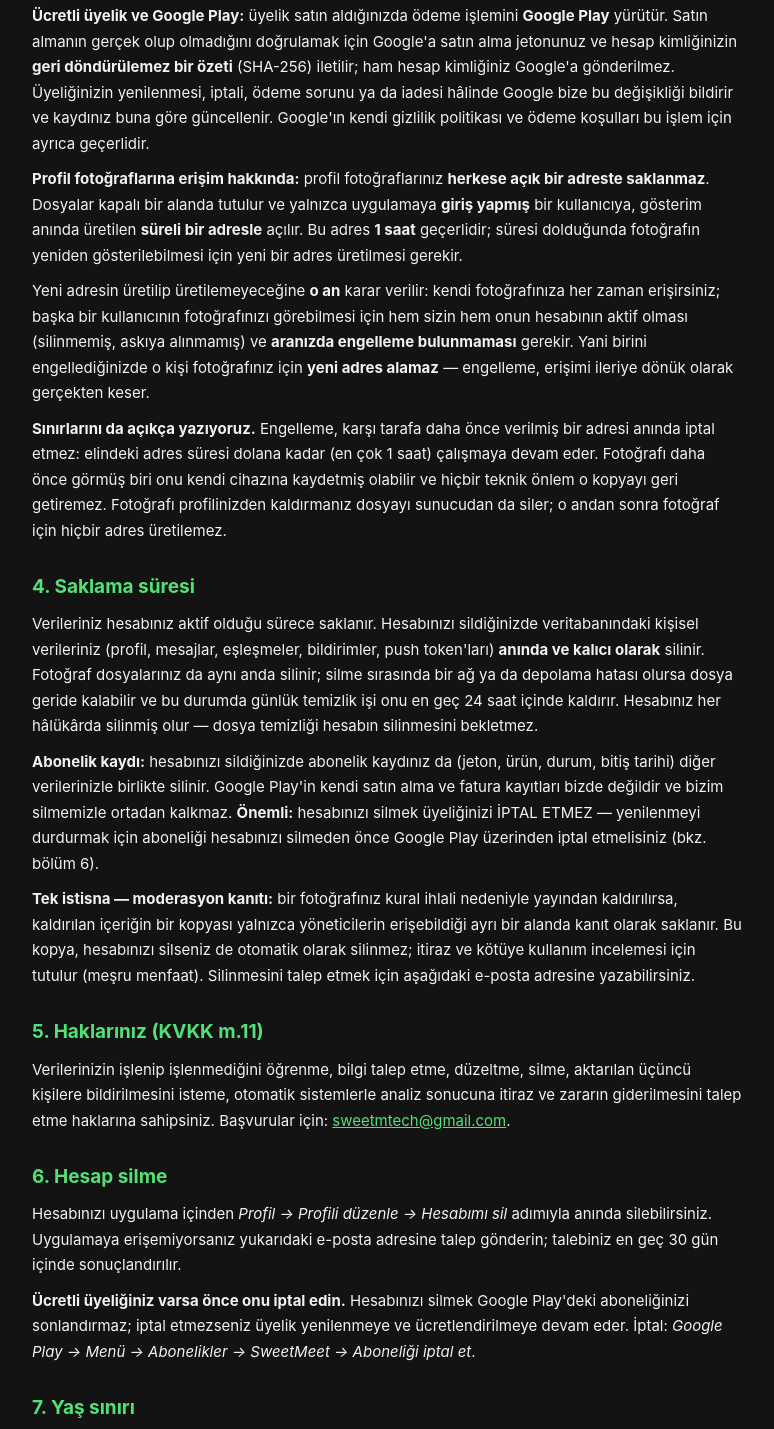
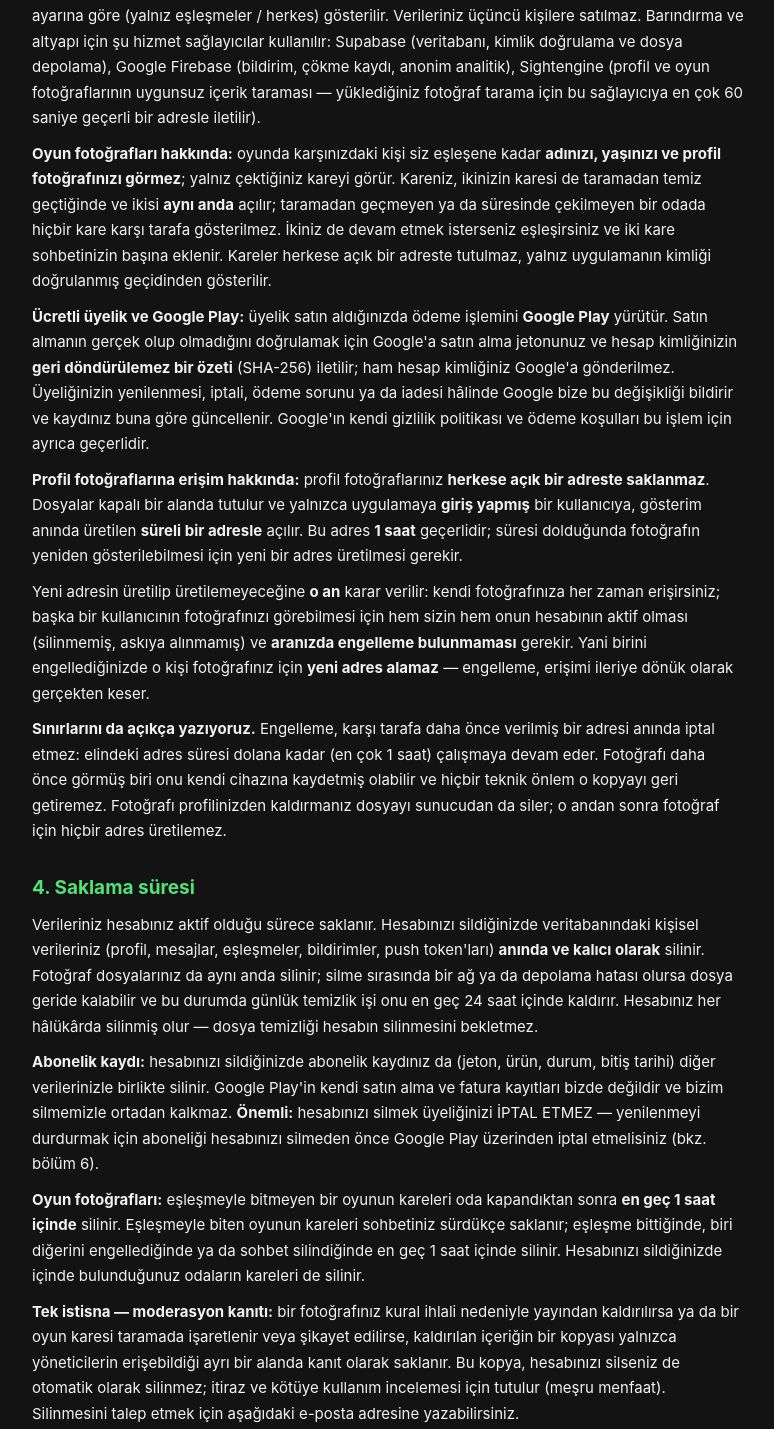
Before and after one commit to yusufalp03/sweet-landing, a plain HTML site: page privacy.html in a window 1280 px wide. Shown: the part 1318-2747 px from the top of the page, without its empty margins (252-1026 px from the left). Drawn offline with Linux system fonts and the light colour scheme.

Commit message:
privacy + terms: '15 Saniyede Bul ve Çek' oyunu — kamera, oyun fotoğrafları, tarama, saklama (sweet-music-matching 0089)

```diff
--- a/privacy.html
+++ b/privacy.html
@@ -20,7 +20,7 @@
 <body>
 <main>
 <h1>Gizlilik Politikası</h1>
-<div class="updated">Son güncelleme: 17 Eylül 2026</div>
+<div class="updated">Son güncelleme: 20 Ekim 2026</div>
 
 <p>Bu politika, SweetMeet mobil uygulamasını ("Uygulama") kullandığınızda kişisel
 verilerinizin 6698 sayılı Kişisel Verilerin Korunması Kanunu ("KVKK") ve ilgili
@@ -33,6 +33,7 @@ Yusuf Alp — <a href="mailto:sweetmtech@gmail.com">sweetmtech@gmail.com</a>.</p
   <li><strong>Profil bilgileri:</strong> doğum tarihi (yaş doğrulaması ve yaş gösterimi için), cinsiyet, fotoğraflar, biyografi, ilgi alanları, boy/eğitim/meslek gibi isteğe bağlı alanlar, isteğe bağlı sosyal medya kullanıcı adları.</li>
   <li><strong>Müzik zevki verileri:</strong> profilinize eklediğiniz tür/sanatçı/parça bilgileri (eşleşme puanı hesaplamada kullanılır).</li>
   <li><strong>Konum:</strong> izin verirseniz yaklaşık konumunuzdan türetilen <em>il</em> bilgisi ve mesafe filtresi için koordinatlar. İzin vermezseniz il bilginiz belirlenmez: keşif ülke genelindeki profillerle çalışır ve kartınızda il gösterilmez. İl bilginiz, ayarlardan kapatmadığınız sürece keşif kartınızda diğer kullanıcılara gösterilir. Kapatmanız ilin kartta gösterilmesini durdurur; il, eşleştirme bölgesini belirlemek için işlenmeye devam eder.</li>
+  <li><strong>Oyun fotoğrafları ve kamera:</strong> "15 Saniyede Bul ve Çek" oyununu oynarsanız uygulama, izin verdiğinizde <strong>yalnızca arka kamerayla</strong> o anki ortamınızdan tek bir kare çeker; galerinize erişilmez. Kare yüklenmeden önce cihazınızda küçültülür ve sunucuda <strong>konum (GPS) dahil tüm EXIF bilgileri silinerek</strong> saklanır. Oyunun kuyruk, oda ve oy kayıtları da (kiminle eşleştiğiniz, görev, sonuç) tutulur.</li>
   <li><strong>Mesajlar ve etkileşimler:</strong> eşleşmelerinizle yazışmalarınız, beğeni/geçiş kayıtları, profil görüntüleme sayaçları.</li>
   <li><strong>Abonelik verileri:</strong> ücretli üyelik satın alırsanız Google Play'den gelen satın alma kimliği (jeton), üyelik ürününün adı, üyeliğin durumu (etkin / iptal edilmiş / süresi dolmuş) ve bitiş tarihi; ayrıca destek ve teşhis için sipariş numarası ile satın almanın yapıldığı ülke kodu. <strong>Ödeme bilgileriniz bize ulaşmaz:</strong> kart numarası, fatura bilgisi ve ödeme aracı yalnızca Google Play tarafından işlenir; biz yalnızca üyeliğinizin geçerli olup olmadığını öğreniriz.</li>
   <li><strong>Cihaz verileri:</strong> anlık bildirim için cihaz push token'ı; hata ayıklama için çökme kayıtları; ürün geliştirme için anonim kullanım olayları (ör. kayıt adımı tamamlama).</li>
@@ -54,9 +55,17 @@ Sosyal medya kullanıcı adlarınız seçtiğiniz görünürlük ayarına göre
 (yalnız eşleşmeler / herkes) gösterilir. Verileriniz üçüncü kişilere
 satılmaz. Barındırma ve altyapı için şu hizmet sağlayıcılar kullanılır:
 Supabase (veritabanı, kimlik doğrulama ve dosya depolama), Google Firebase
-(bildirim, çökme kaydı, anonim analitik), Sightengine (profil fotoğraflarının
-uygunsuz içerik taraması — yüklediğiniz profil fotoğrafı tarama için bu
-sağlayıcıya gönderilir).</p>
+(bildirim, çökme kaydı, anonim analitik), Sightengine (profil ve oyun
+fotoğraflarının uygunsuz içerik taraması — yüklediğiniz fotoğraf tarama için
+bu sağlayıcıya en çok 60 saniye geçerli bir adresle iletilir).</p>
+<p><strong>Oyun fotoğrafları hakkında:</strong> oyunda karşınızdaki kişi siz
+eşleşene kadar <strong>adınızı, yaşınızı ve profil fotoğrafınızı görmez</strong>;
+yalnız çektiğiniz kareyi görür. Kareniz, ikinizin karesi de taramadan temiz
+geçtiğinde ve ikisi <strong>aynı anda</strong> açılır; taramadan geçmeyen ya
+da süresinde çekilmeyen bir odada hiçbir kare karşı tarafa gösterilmez. İkiniz
+de devam etmek isterseniz eşleşirsiniz ve iki kare sohbetinizin başına
+eklenir. Kareler herkese açık bir adreste tutulmaz, yalnız uygulamanın
+kimliği doğrulanmış geçidinden gösterilir.</p>
 <p><strong>Ücretli üyelik ve Google Play:</strong> üyelik satın aldığınızda
 ödeme işlemini <strong>Google Play</strong> yürütür. Satın almanın gerçek olup
 olmadığını doğrulamak için Google'a satın alma jetonunuz ve hesap kimliğinizin
@@ -100,8 +109,15 @@ silmemizle ortadan kalkmaz. <strong>Önemli:</strong> hesabınızı silmek
 üyeliğinizi İPTAL ETMEZ — yenilenmeyi durdurmak için aboneliği hesabınızı
 silmeden önce Google Play üzerinden iptal etmelisiniz (bkz. bölüm 6).</p>
 
+<p><strong>Oyun fotoğrafları:</strong> eşleşmeyle bitmeyen bir oyunun kareleri
+oda kapandıktan sonra <strong>en geç 1 saat içinde</strong> silinir. Eşleşmeyle
+biten oyunun kareleri sohbetiniz sürdükçe saklanır; eşleşme bittiğinde, biri
+diğerini engellediğinde ya da sohbet silindiğinde en geç 1 saat içinde silinir.
+Hesabınızı sildiğinizde içinde bulunduğunuz odaların kareleri de silinir.</p>
+
 <p><strong>Tek istisna — moderasyon kanıtı:</strong> bir fotoğrafınız kural
-ihlali nedeniyle yayından kaldırılırsa, kaldırılan içeriğin bir kopyası
+ihlali nedeniyle yayından kaldırılırsa ya da bir oyun karesi taramada
+işaretlenir veya şikayet edilirse, kaldırılan içeriğin bir kopyası
 yalnızca yöneticilerin erişebildiği ayrı bir alanda kanıt olarak saklanır. Bu
 kopya, hesabınızı silseniz de otomatik olarak silinmez; itiraz ve kötüye
 kullanım incelemesi için tutulur (meşru menfaat). Silinmesini talep etmek için
```
Also changed, not shown: terms.html (+4 -2 lines).
